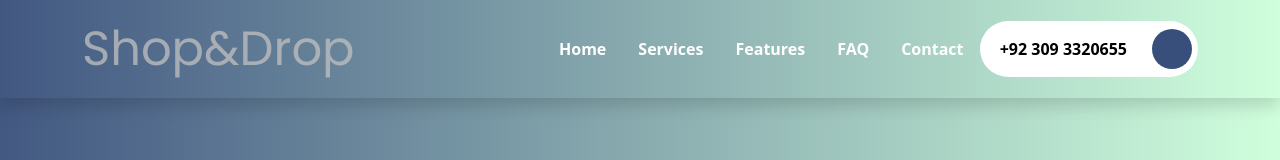
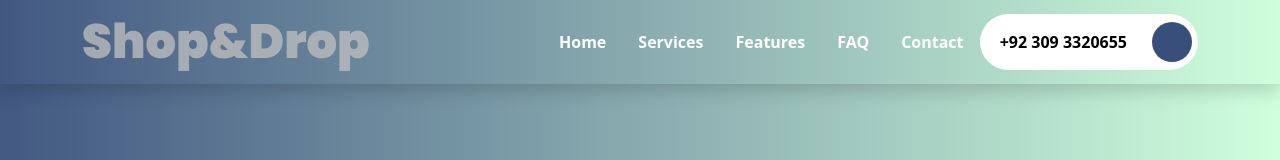
Before and after one commit to Waleed-Web-2000/shopanddrop, a website: page index.html in a window 1280 px wide. Shown: the top 160 px of the page. Drawn offline with Linux system fonts and the light colour scheme; some icons are missing.

Commit message:
Update index.html

```diff
--- a/index.html
+++ b/index.html
@@ -14,7 +14,7 @@
     <nav class="navbar navbar-expand-lg navbar-dark bg-light menu shadow fixed-top">
       <div class="container">
         <a class="navbar-brand font" href="#home">
-          <span class="logoo fw-light">Shop&Drop</span>
+          <span class="logoo display-4">Shop&Drop</span>
         </a>
         <button class="navbar-toggler" type="button" data-bs-toggle="collapse" data-bs-target="#navbarNav" aria-controls="navbarNav" aria-expanded="false" aria-label="Toggle navigation">
           <span class="navbar-toggler-icon"></span>
```
